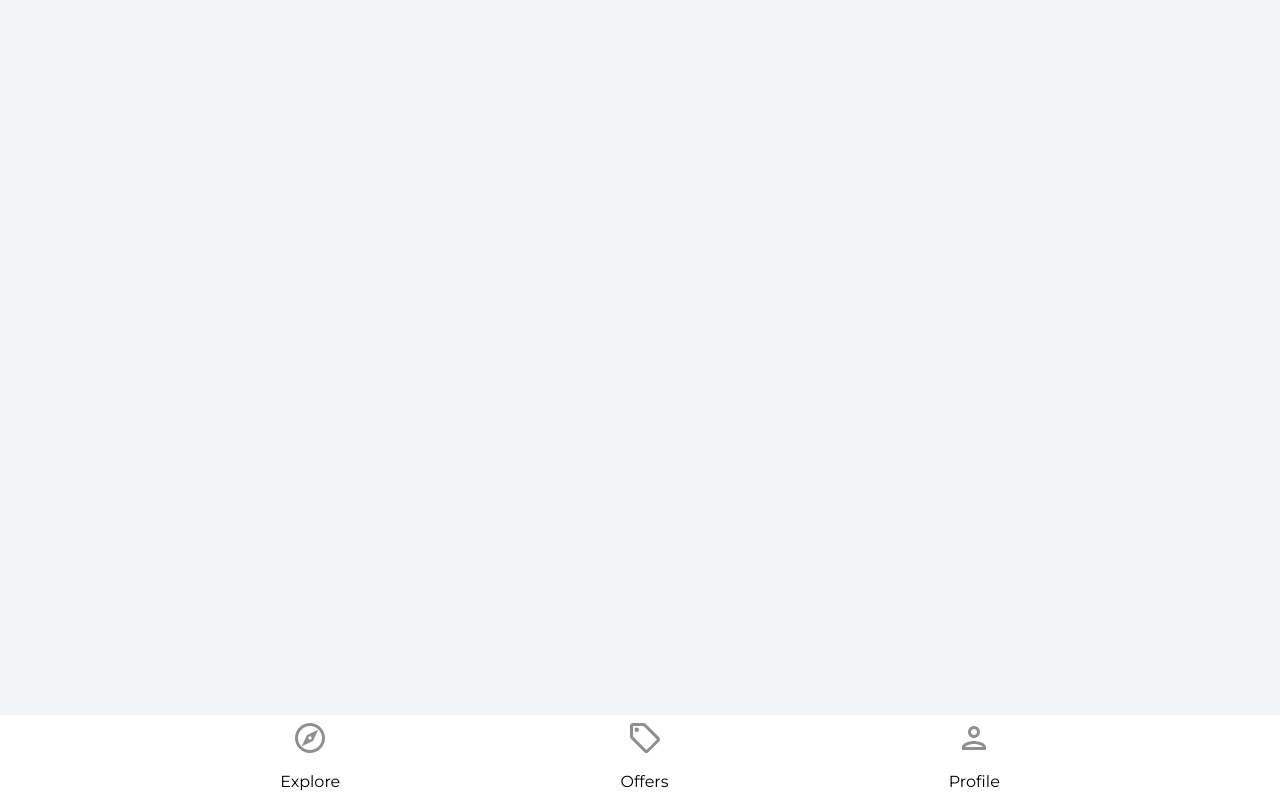
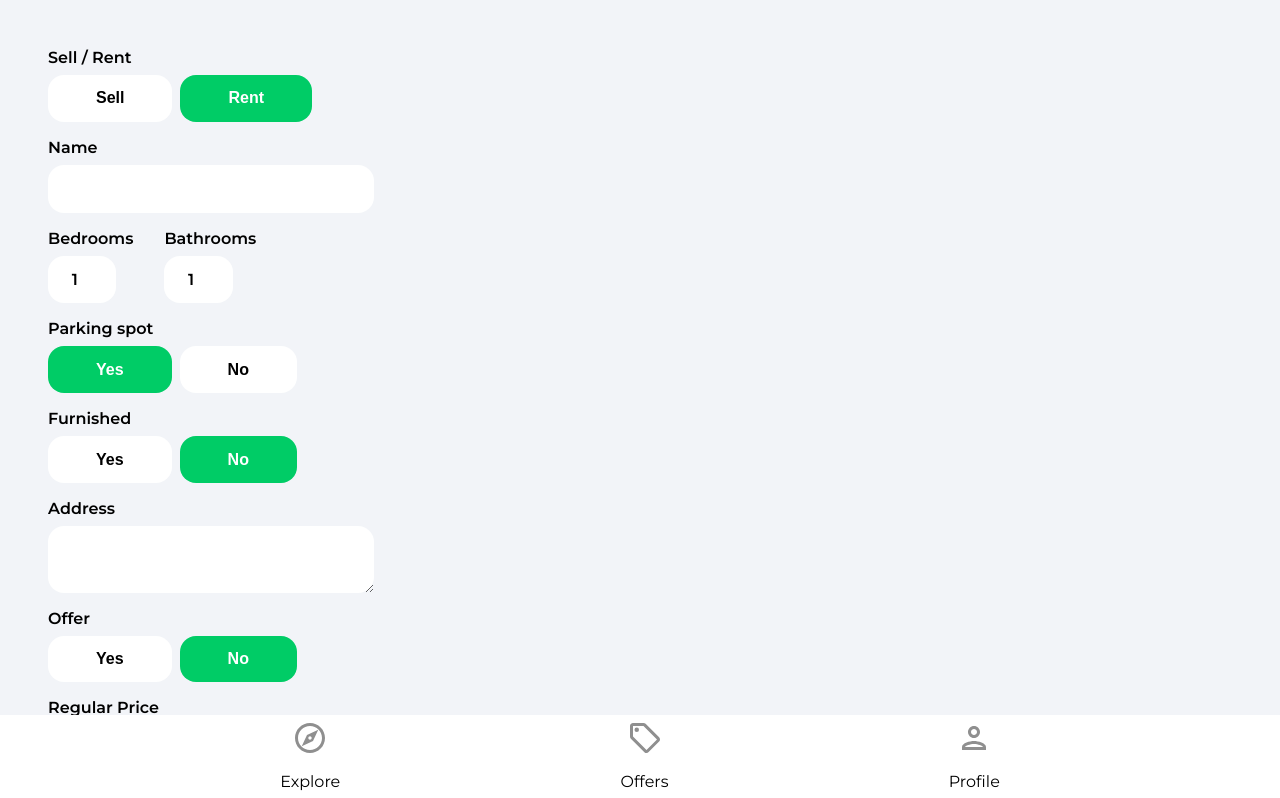
Before and after one commit to lenzoface/house-mrktplc, a React (Create React App) app: page /create-listing in a window 1280 px wide. Shown: the top 798 px of the page. Built offline with nearby package versions, Linux system fonts and the light colour scheme; no server answers; sample sign-in values are in the browser's storage.

Commit message:
Listing form and onMutate func

```diff
--- a/src/App.js
+++ b/src/App.js
@@ -2,6 +2,7 @@
 import { ToastContainer } from "react-toastify";
 import 'react-toastify/dist/ReactToastify.css';
 import Navbar from "./components/Navbar";
+import PrivateRoute from "./components/PrivateRoute";
 import Explore from './pages/Explore'
 import Offers from './pages/Offers'
 import Category from "./pages/Category";
@@ -9,7 +10,7 @@
 import SignIn from './pages/SignIn'
 import SignUp from './pages/SignUp'
 import ForgotPassword from './pages/ForgotPassword'
-import PrivateRoute from "./components/PrivateRoute";
+import CreateListing from "./pages/CreateListing";
 
 function App() {
   return (
@@ -26,6 +27,7 @@
           <Route path="/sign-in" element={<SignIn />} />
           <Route path="/sign-up" element={<SignUp />} />
           <Route path="/forgot-password" element={<ForgotPassword />} />
+          <Route path="/create-listing" element={<CreateListing />} />
         </Routes>
         <Navbar />
       </Router>
--- /dev/null
+++ b/src/pages/CreateListing.jsx
@@ -0,0 +1,330 @@
+import { useState, useEffect, useRef } from "react";
+import { getAuth, onAuthStateChanged } from "firebase/auth";
+import { useNavigate } from "react-router-dom";
+import Spinner from "../components/Spinner";
+
+function CreateListing() {
+  // If it won't be true, then user can set lat/lon manually
+  const [geolocationEnabled, setGeolocationEnabled] = useState(true);
+  const [loading, setLoading] = useState(false);
+
+  const [formData, setFormData] = useState({
+    type: "rent",
+    name: "",
+    bedrooms: 1,
+    bathrooms: 1,
+    parking: true,
+    furnished: false,
+    address: "",
+    offer: false,
+    regularPrice: 0,
+    discountedPrice: 0,
+    images: {},
+    latitude: 0,
+    longitude: 0,
+  });
+
+  const {
+    type,
+    name,
+    bedrooms,
+    bathrooms,
+    parking,
+    furnished,
+    address,
+    offer,
+    regularPrice,
+    discountedPrice,
+    images,
+    latitude,
+    longitude,
+  } = formData;
+
+  const auth = getAuth();
+  const navigate = useNavigate();
+
+  useEffect(() => {
+    onAuthStateChanged(auth, (user) => {
+      if (user) {
+        setFormData({ ...formData, userRef: user.uid });
+      } else {
+        navigate("/sign-in");
+      }
+    });
+  }, []);
+
+  const onSubmit = (e) => {
+    e.preventDefault();
+    console.log(formData);
+  };
+
+  const onMutate = (e) => {
+    let boolean = null
+
+    if(e.target.value === 'true') {
+        boolean = true
+    }
+    if(e.target.value === 'false') {
+        boolean = false
+    }
+
+    // Files
+    if(e.target.files) {
+        setFormData((prevState) => ({
+            ...prevState,
+            images: e.target.files
+        }))
+    }
+
+    // Text/Booleans/Numbers
+    if (!e.target.files) {
+        setFormData((prevState) => ({
+            ...prevState,
+            [e.target.id]: boolean ?? e.target.value
+        }))
+    }
+  };
+
+  if (loading) {
+    return <Spinner />;
+  }
+
+  return (
+    <div className="profile">
+      <header>
+        <p className="pageHeader"></p>
+      </header>
+
+      <main>
+        <form onSubmit={onSubmit}>
+          <label className="formLabel">Sell / Rent</label>
+          <div className="formButtons">
+            <button
+              type="button"
+              className={type === "sale" ? "formButtonActive" : "formButton"}
+              id="type"
+              value="sale"
+              onClick={onMutate}
+            >
+              Sell
+            </button>
+            <button
+              type="button"
+              className={type === "rent" ? "formButtonActive" : "formButton"}
+              id="type"
+              value="rent"
+              onClick={onMutate}
+            >
+              Rent
+            </button>
+          </div>
+
+          <label className="formLabel">Name</label>
+          <input
+            className="formInputName"
+            type="text"
+            id="name"
+            value={name}
+            onChange={onMutate}
+            maxLength="32"
+            minLength="10"
+            required
+          />
+
+          <div className="formRooms flex">
+            <div>
+              <label className="formLabel">Bedrooms</label>
+              <input
+                className="formInputSmall"
+                type="number"
+                id="bedrooms"
+                value={bedrooms}
+                onChange={onMutate}
+                min="1"
+                max="50"
+                required
+              />
+            </div>
+            <div>
+              <label className="formLabel">Bathrooms</label>
+              <input
+                className="formInputSmall"
+                type="number"
+                id="bathrooms"
+                value={bathrooms}
+                onChange={onMutate}
+                min="1"
+                max="50"
+                required
+              />
+            </div>
+          </div>
+
+          <label className="formLabel">Parking spot</label>
+          <div className="formButtons">
+            <button
+              className={parking ? "formButtonActive" : "formButton"}
+              type="button"
+              id="parking"
+              value={true}
+              onClick={onMutate}
+              min="1"
+              max="50"
+            >
+              Yes
+            </button>
+            <button
+              className={
+                !parking && parking !== null ? "formButtonActive" : "formButton"
+              }
+              type="button"
+              id="parking"
+              value={false}
+              onClick={onMutate}
+            >
+              No
+            </button>
+          </div>
+
+          <label className="formLabel">Furnished</label>
+          <div className="formButtons">
+            <button
+              className={furnished ? "formButtonActive" : "formButton"}
+              type="button"
+              id="furnished"
+              value={true}
+              onClick={onMutate}
+            >
+              Yes
+            </button>
+            <button
+              className={
+                !furnished && furnished !== null
+                  ? "formButtonActive"
+                  : "formButton"
+              }
+              type="button"
+              id="furnished"
+              value={false}
+              onClick={onMutate}
+            >
+              No
+            </button>
+          </div>
+
+          <label className="formLabel">Address</label>
+          <textarea
+            className="formInputAddress"
+            type="text"
+            id="address"
+            value={address}
+            onChange={onMutate}
+            required
+          />
+
+          {!geolocationEnabled && (
+            <div className="formLatLng flex">
+              <div>
+                <label className="formLabel">Latitude</label>
+                <input
+                  className="formInputSmall"
+                  type="number"
+                  id="latitude"
+                  value={latitude}
+                  onChange={onMutate}
+                  required
+                />
+              </div>
+              <div>
+                <label className="formLabel">Longitude</label>
+                <input
+                  className="formInputSmall"
+                  type="number"
+                  id="longitude"
+                  value={longitude}
+                  onChange={onMutate}
+                  required
+                />
+              </div>
+            </div>
+          )}
+
+          <label className="formLabel">Offer</label>
+          <div className="formButtons">
+            <button
+              className={offer ? "formButtonActive" : "formButton"}
+              type="button"
+              id="offer"
+              value={true}
+              onClick={onMutate}
+            >
+              Yes
+            </button>
+            <button
+              className={
+                !offer && offer !== null ? "formButtonActive" : "formButton"
+              }
+              type="button"
+              id="offer"
+              value={false}
+              onClick={onMutate}
+            >
+              No
+            </button>
+          </div>
+
+          <label className="formLabel">Regular Price</label>
+          <div className="formPriceDiv">
+            <input
+              className="formInputSmall"
+              type="number"
+              id="regularPrice"
+              value={regularPrice}
+              onChange={onMutate}
+              min="50"
+              max="750000000"
+              required
+            />
+            {type === "rent" && <p className="formPriceText">$ / Month</p>}
+          </div>
+
+          {offer && (
+            <>
+              <label className="formLabel">Discounted Price</label>
+              <input
+                className="formInputSmall"
+                type="number"
+                id="discountedPrice"
+                value={discountedPrice}
+                onChange={onMutate}
+                min="50"
+                max="750000000"
+                required={offer}
+              />
+            </>
+          )}
+
+          <label className="formLabel">Images</label>
+          <p className="imagesInfo">
+            The first image will be the cover (max 6).
+          </p>
+          <input
+            className="formInputFile"
+            type="file"
+            id="images"
+            onChange={onMutate}
+            max="6"
+            accept=".jpg,.png,.jpeg"
+            multiple
+            required
+          />
+          <button type="submit" className="primaryButton createListingButton">
+            Create Listing
+          </button>
+        </form>
+      </main>
+    </div>
+  );
+}
+
+export default CreateListing;
--- a/src/pages/Profile.jsx
+++ b/src/pages/Profile.jsx
@@ -1,9 +1,12 @@
 import { useState } from "react"
+import { Link } from "react-router-dom"
 import { getAuth, updateProfile } from "firebase/auth"
 import { doc, updateDoc } from "firebase/firestore"
 import { db } from "../firebase.config"
 import { useNavigate } from "react-router-dom"
 import { toast } from "react-toastify"
+import arrowRight from '../assets/svg/keyboardArrowRightIcon.svg'
+import homeIcon from '../assets/svg/homeIcon.svg'
 
 function Profile() {
   const auth = getAuth()
@@ -95,6 +98,12 @@
           />
         </form>
       </div>
+
+      <Link to='/create-listing' className='createListing'>
+        <img src={homeIcon} alt="home" />
+        <p>Sell or rent your home</p>
+        <img src={arrowRight} alt="arrow right" />
+      </Link>
     </main>
   </div>
 }
```
